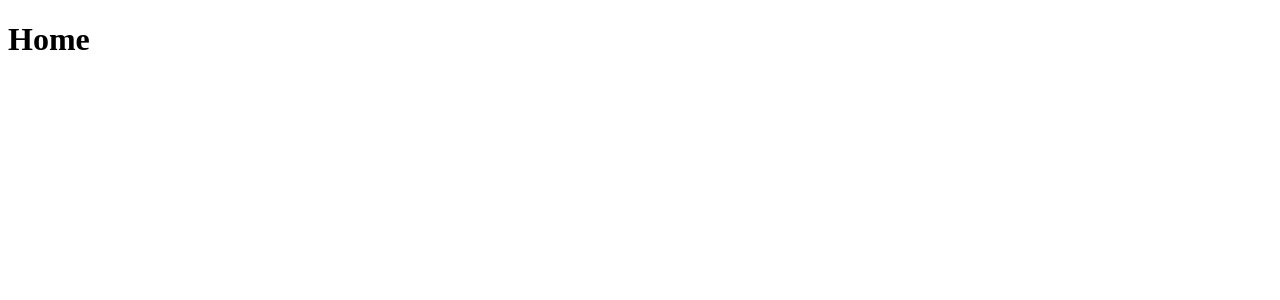
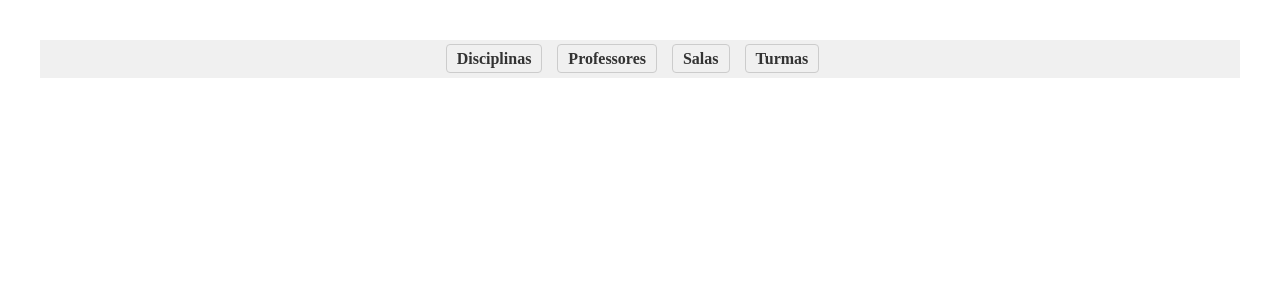
Before and after one commit to AdmilsonBittencourt/seiFrontEnd, a React (Vite) app: page / in a window 1280 px wide. Shown: the top 300 px of the page. Built offline with nearby package versions, Linux system fonts and the light colour scheme.

Commit message:
navbar implementada

```diff
--- /dev/null
+++ b/src/components/Navbar.css
@@ -0,0 +1,30 @@
+.navbar {
+  background-color: #f0f0f0;
+  padding: 10px 20px;
+  margin-bottom: 20px;
+}
+
+.navbar-nav {
+  list-style: none;
+  padding: 0;
+  margin: 0;
+  display: flex;
+  justify-content: center; /* Adicionado para centralizar os itens */
+}
+
+.nav-item {
+  margin-right: 15px;
+}
+
+.nav-link {
+  text-decoration: none;
+  color: #333;
+  font-weight: bold;
+  border: 1px solid #ccc; /* Adicionada borda */
+  padding: 5px 10px;      /* Adicionado preenchimento para a borda */
+  border-radius: 4px;     /* Adicionado para cantos arredondados */
+}
+
+.nav-link:hover {
+  color: #007bff;
+}
--- /dev/null
+++ b/src/components/Navbar.tsx
@@ -0,0 +1,23 @@
+import { Link } from 'react-router-dom';
+import './Navbar.css'; // Criaremos este arquivo CSS a seguir
+
+export default function Navbar() {
+  return (
+    <nav className="navbar">
+      <ul className="navbar-nav">
+        <li className="nav-item">
+          <Link to="/disciplinas" className="nav-link">Disciplinas</Link>
+        </li>
+        <li className="nav-item">
+          <Link to="/professores" className="nav-link">Professores</Link>
+        </li>
+        <li className="nav-item">
+          <Link to="/salas" className="nav-link">Salas</Link>
+        </li>
+        <li className="nav-item">
+          <Link to="/turmas" className="nav-link">Turmas</Link>
+        </li>
+      </ul>
+    </nav>
+  );
+}
--- a/src/main.tsx
+++ b/src/main.tsx
@@ -1,7 +1,7 @@
 import { StrictMode } from 'react'
 import { createRoot } from 'react-dom/client'
 import { AppRoutes } from './routes/index.tsx'
-// import './App.css'
+import './App.css'
 
 createRoot(document.getElementById('root')!).render(
   <StrictMode>
--- a/src/pages/Home.tsx
+++ b/src/pages/Home.tsx
@@ -1,7 +1,9 @@
+import Navbar from "../components/Navbar";
+
 export default function Home() {
   return (
     <div>
-        <h1>Home</h1>
+        <Navbar/>
     </div>
   )
 }
```
